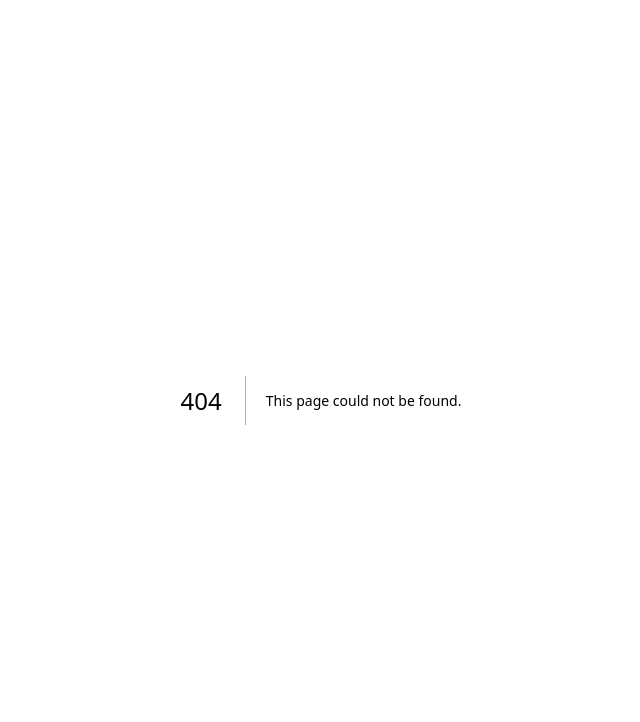
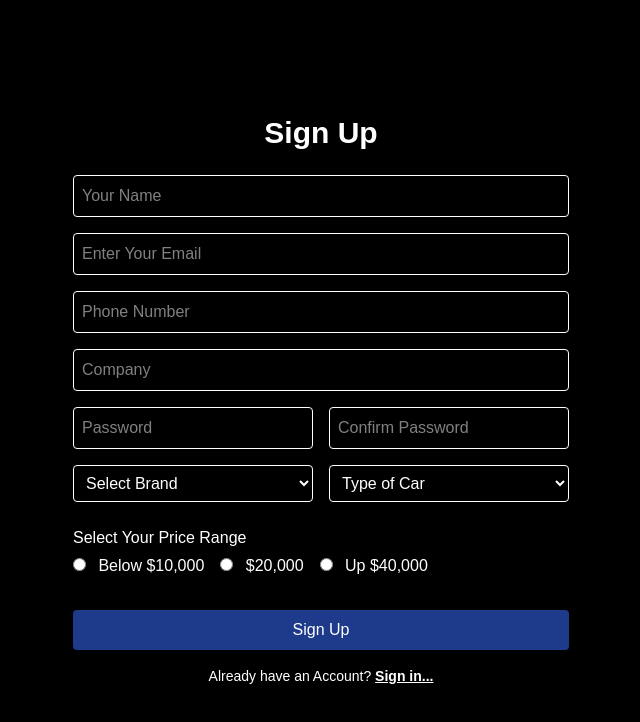
Before and after one commit to Dinesh0017/car-rent-platform, a Next.js app: page /signup/carownersignup in a window 1280 px wide. Before the commit this address had no page. Shown: the top 722 px of the page, without its empty margins (319-959 px from the left). Built offline with nearby package versions, Linux system fonts and the light colour scheme.

Commit message:
navigate done
sign in sign up navigation correctly done
change button border radius

```diff
--- a/src/app/page.js
+++ b/src/app/page.js
@@ -4,6 +4,7 @@ import Hero from "@/components/Hero";
 import Navbar from "@/components/Navbar";
 import View from "@/components/view";
 import RentLocation from "@/components/RentLocation";
+
 
 
 export default function Home() {
--- /dev/null
+++ b/src/app/selectsignup/page.js
@@ -0,0 +1,45 @@
+"use client"; // ✅ Make this a client component
+
+import React from "react";
+import { useRouter } from "next/navigation"; // ✅ Correct import
+
+const SelectSignIn = () => {
+  const router = useRouter();
+
+  const handleUserSignIn = () => {
+    router.push("/signup/usersignup"); // navigate to /signin
+  };
+
+  const handleCarOwnerSignIn = () => {
+    router.push("/signup/carownersignup"); // navigate to /signincarowner
+  };
+
+  return (
+    <div
+      className="relative h-screen w-screen bg-cover bg-center"
+      style={{ backgroundImage: "url('/your-background.jpg')" }}
+    >
+      <div className="absolute inset-0 bg-black bg-opacity-60 backdrop-blur-sm flex items-center justify-center">
+        <div className="bg-white rounded-lg shadow-lg p-10 w-[300px] flex flex-col items-center space-y-6">
+          <h1 className="text-2xl font-bold text-gray-800">Select Sign Up</h1>
+
+          <button
+            onClick={handleUserSignIn}
+            className="w-full bg-primary text-white py-2 px-4 rounded hover:bg-black transition cursor-pointer"
+          >
+            Sign Up as User
+          </button>
+
+          <button
+            onClick={handleCarOwnerSignIn}
+            className="w-full bg-secondary text-white py-2 px-4 rounded hover:bg-black transition cursor-pointer"
+          >
+            Sign Up as Car Owner
+          </button>
+        </div>
+      </div>
+    </div>
+  );
+};
+
+export default SelectSignIn;
--- /dev/null
+++ b/src/app/signin/page.js
@@ -0,0 +1,54 @@
+"use client";
+import React from "react";
+import Link from "next/link";
+
+const SignIn = () => {
+  return (
+    <div
+      className="min-h-screen bg-cover bg-center flex items-center justify-center bg-black"
+
+    >
+      <div className="relative w-full max-w-md">
+        {/* Transparent dark background layer */}
+        <div className="absolute inset-0 bg-black opacity-70 rounded-md z-0" />
+
+        {/* Foreground content */}
+        <div className="relative z-10 p-10">
+          <h1 className="text-white text-3xl font-bold mb-6 text-center">
+            Sign In
+          </h1>
+
+          <form className="grid grid-cols-1 gap-4">
+            <input
+              type="email"
+              placeholder="Enter Your Email"
+              className="p-2 rounded bg-transparent border text-white"
+            />
+            <input
+              type="password"
+              placeholder="Password"
+              className="p-2 rounded bg-transparent border text-white"
+            />
+            <p className="text-sm text-white underline text-right cursor-pointer">
+              Forgot Password ...?
+            </p>
+            <button className="bg-primary text-white p-2 rounded-xl mt-2 hover:bg-secondary cursor-pointer">
+              Sign In
+            </button>
+          </form>
+
+          <p className="text-white text-center text-sm mt-4">
+            Don’t have an Account?{" "}
+            <Link href="/selectsignup">
+              <span className="font-bold underline cursor-pointer">
+                Sign up...
+              </span>
+            </Link>
+          </p>
+        </div>
+      </div>
+    </div>
+  );
+};
+
+export default SignIn;
--- /dev/null
+++ b/src/app/signup/carownersignup/page.js
@@ -0,0 +1,107 @@
+"use client";
+import React from "react";
+import Link from "next/link";
+
+const SignUpCarOwner = () => {
+  return (
+    <div
+      className="min-h-screen bg-cover bg-center flex items-center justify-center bg-black"
+
+    >
+      <div className="relative w-full max-w-xl">
+        {/* Black transparent background layer */}
+        <div className="absolute inset-0 bg-black opacity-70 rounded-md z-0" />
+
+        {/* Form Content */}
+        <div className="relative z-10 p-10">
+          <h1 className="text-white text-3xl font-bold mb-6 text-center">
+            Sign Up
+          </h1>
+
+          <form className="grid grid-cols-1 gap-4">
+            <input
+              type="text"
+              placeholder="Your Name"
+              className="p-2 rounded bg-transparent border text-white"
+            />
+            <input
+              type="email"
+              placeholder="Enter Your Email"
+              className="p-2 rounded bg-transparent border text-white"
+            />
+            <input
+              type="text"
+              placeholder="Phone Number"
+              className="p-2 rounded bg-transparent border text-white"
+            />
+            <input
+              type="text"
+              placeholder="Company"
+              className="p-2 rounded bg-transparent border text-white"
+            />
+
+            <div className="grid grid-cols-2 gap-4">
+              <input
+                type="password"
+                placeholder="Password"
+                className="p-2 rounded bg-transparent border text-white"
+              />
+              <input
+                type="password"
+                placeholder="Confirm Password"
+                className="p-2 rounded bg-transparent border text-white"
+              />
+            </div>
+
+            <div className="grid grid-cols-2 gap-4">
+              <select className="p-2 bg-black bg-opacity-60 text-white rounded border">
+                <option>Select Brand</option>
+                <option>Toyota</option>
+                <option>BMW</option>
+                <option>Audi</option>
+              </select>
+              <select className="p-2 bg-black bg-opacity-60 text-white rounded border">
+                <option>Type of Car</option>
+                <option>SUV</option>
+                <option>Sedan</option>
+                <option>Coupe</option>
+              </select>
+            </div>
+
+            <div className="text-white mt-2">
+              <label className="block mb-1">Select Your Price Range</label>
+              <div className="flex flex-col  sm:flex-row sm:space-x-4 space-y-5 sm:space-y-0">
+                <label>
+                  <input type="radio" name="price" className="mr-2" /> Below
+                  $10,000
+                </label>
+                <label>
+                  <input type="radio" name="price" className="mr-2" /> $20,000
+                </label>
+                <label>
+                  <input type="radio" name="price" className="mr-2" /> Up
+                  $40,000
+                </label>
+              </div>
+            </div>
+
+            <button className="bg-primary text-white p-2 rounded mt-4 hover:bg-secondary cursor-pointer">
+              Sign Up
+            </button>
+          </form>
+
+          <p className="text-white text-center text-sm mt-4">
+            Already have an Account?{" "}
+            <Link href="/signin">
+              <span className="font-bold underline cursor-pointer">
+                Sign in...
+              </span>
+            </Link>
+          </p>
+        </div>
+      </div>
+    </div>
+  );
+};
+
+export default SignUpCarOwner;
--- /dev/null
+++ b/src/app/signup/usersignup/page.js
@@ -0,0 +1,66 @@
+"use client";
+import React from "react";
+import Link from "next/link";
+
+const SignUpUser = () => {
+  return (
+    <div
+      className="min-h-screen bg-cover bg-center flex items-center justify-center bg-black"
+
+    >
+      <div className="relative w-full max-w-xl">
+        {/* Background black transparent layer */}
+        <div className="absolute inset-0 bg-black opacity-70 rounded-md z-0" />
+
+        {/* Content on top */}
+        <div className="relative z-10 p-10">
+          <h1 className="text-white text-3xl font-bold mb-6 text-center">
+            Sign Up
+          </h1>
+          <form className="grid grid-cols-1 gap-4">
+            <input
+              type="text"
+              placeholder="Your Name"
+              className="p-2 rounded bg-transparent border text-white"
+            />
+            <input
+              type="email"
+              placeholder="Enter Your Email"
+              className="p-2 rounded bg-transparent border text-white"
+            />
+            <input
+              type="text"
+              placeholder="Phone Number"
+              className="p-2 rounded bg-transparent border text-white"
+            />
+            <div className="grid grid-cols-2 gap-4">
+              <input
+                type="password"
+                placeholder="Password"
+                className="p-2 rounded bg-transparent border text-white"
+              />
+              <input
+                type="password"
+                placeholder="Confirm Password"
+                className="p-2 rounded bg-transparent border text-white"
+              />
+            </div>
+            <button className="bg-primary text-white p-2 rounded mt-4 hover:bg-secondary cursor-pointer">
+              Sign Up
+            </button>
+          </form>
+          <p className="text-white text-center text-sm mt-4">
+            Already have an account?{" "}
+            <Link href="/signin">
+              <span className="font-bold underline cursor-pointer">
+                Sign in...
+              </span>
+            </Link>
+          </p>
+        </div>
+      </div>
+    </div>
+  );
+};
+
+export default SignUpUser;
--- a/src/components/Button.js
+++ b/src/components/Button.js
@@ -2,7 +2,7 @@
 import React from 'react';
 
 const Button = ({ label, onClick, type, size, disabled = false }) => {
-  const baseStyles = 'rounded-2xl focus:outline-none transition duration-200 ease-in-out cursor-pointer';
+  const baseStyles = 'rounded-md focus:outline-none transition duration-200 ease-in-out cursor-pointer';
 
   // Tailwind-based color styles
   const typeStyles = {
--- a/src/components/MapSelector.js
+++ b/src/components/MapSelector.js
@@ -79,7 +79,7 @@ const MapSelector = () => {
         </h2>
       <div className="grid grid-cols-1 md:grid-cols-3 gap-8 items-start">
         {/* Map */}
-        <div className="md:col-span-2 relative rounded-xl shadow-lg overflow-hidden hover:scale-105 transition-all ease-in-out duration-300">
+        <div className="md:col-span-2 relative rounded-md shadow-lg overflow-hidden hover:scale-105 transition-all ease-in-out duration-300">
           <MapContainer
             center={[position.lat, position.lng]}
             zoom={5}
@@ -95,7 +95,7 @@ const MapSelector = () => {
         </div>
 
         {/* Location Details */}
-        <div className="space-y-4 text-blue-800 font-medium bg-white p-6 rounded-xl shadow-md hover:shadow-lg transition-shadow duration-300 ease-in-out">
+        <div className="space-y-4 text-blue-800 font-medium bg-white p-6 rounded-md shadow-md hover:shadow-lg transition-shadow duration-300 ease-in-out">
         <div className="mt-8 max-w-lg mx-auto flex flex-col gap-4 pb-12">
         <div className="relative">
           <input
@@ -103,7 +103,7 @@ const MapSelector = () => {
             value={searchQuery}
             onChange={(e) => setSearchQuery(e.target.value)}
             placeholder="Search for a location"
-            className="w-full p-4 pl-12 border border-gray-300 rounded-xl text-gray-700 focus:outline-none focus:ring-2 focus:ring-primary focus:border-blue-500 transition-all ease-in-out duration-300"
+            className="w-full p-4 pl-12 border border-gray-300 rounded-md text-gray-700 focus:outline-none focus:ring-2 focus:ring-primary focus:border-blue-500 transition-all ease-in-out duration-300"
           />
           <div className="absolute top-4.5 left-4 text-gray-400">
             <svg
@@ -126,7 +126,7 @@ const MapSelector = () => {
         </div>
         <button
           onClick={handleSearch}
-          className="w-full py-3 bg-primary text-white rounded-xl hover:primary transition-colors duration-300 ease-in-out cursor-pointer hover:bg-secondary cursor-pointer"
+          className="w-full py-3 bg-primary text-white rounded-md hover:primary transition-colors duration-300 ease-in-out cursor-pointer hover:bg-secondary cursor-pointer"
         >
           Search
         </button>
--- a/src/components/Navbar.js
+++ b/src/components/Navbar.js
@@ -3,10 +3,13 @@ import React from "react";
 import Link from "next/link";
 import Image from "next/image";
 import Button from "./Button";
+import { useRouter } from "next/navigation";
 
 const Navbar = () => {
+  const router = useRouter();
+
   const handleClick = () => {
-    alert("Button clicked!");
+    router.push("/selectsignup"); // or any route you want
   };
 
   return (
--- a/src/components/Pricing.js
+++ b/src/components/Pricing.js
@@ -40,7 +40,7 @@ const PricingSection = () => {
             </>
           )}
         </ul>
-        <button className="mt-6 w-full bg-primary text-white py-3 rounded-full hover:bg-secondary cursor-pointer">Book Now</button>
+        <button className="mt-6 w-full bg-primary text-white py-3 rounded-md hover:bg-secondary cursor-pointer">Book Now</button>
       </div>
     </section>
   );
```
